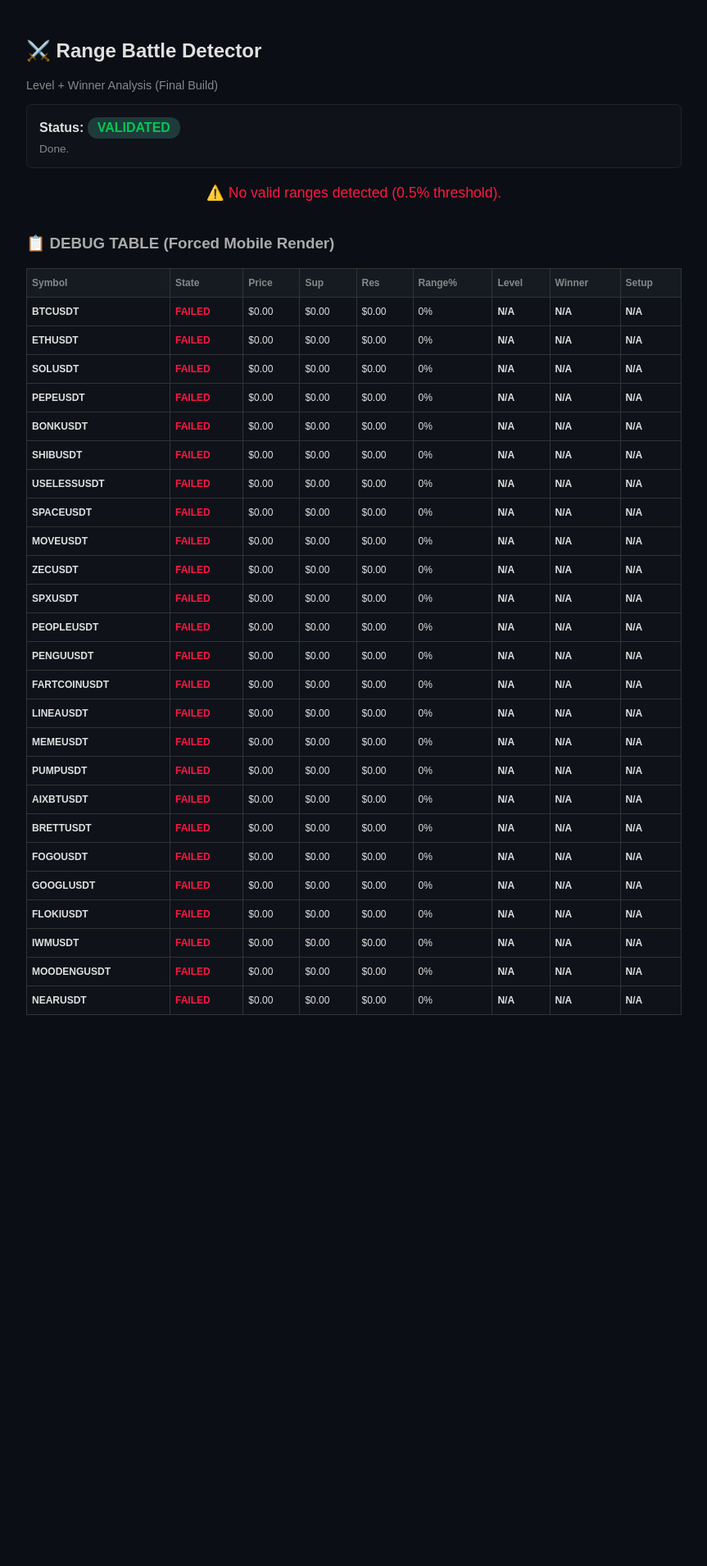
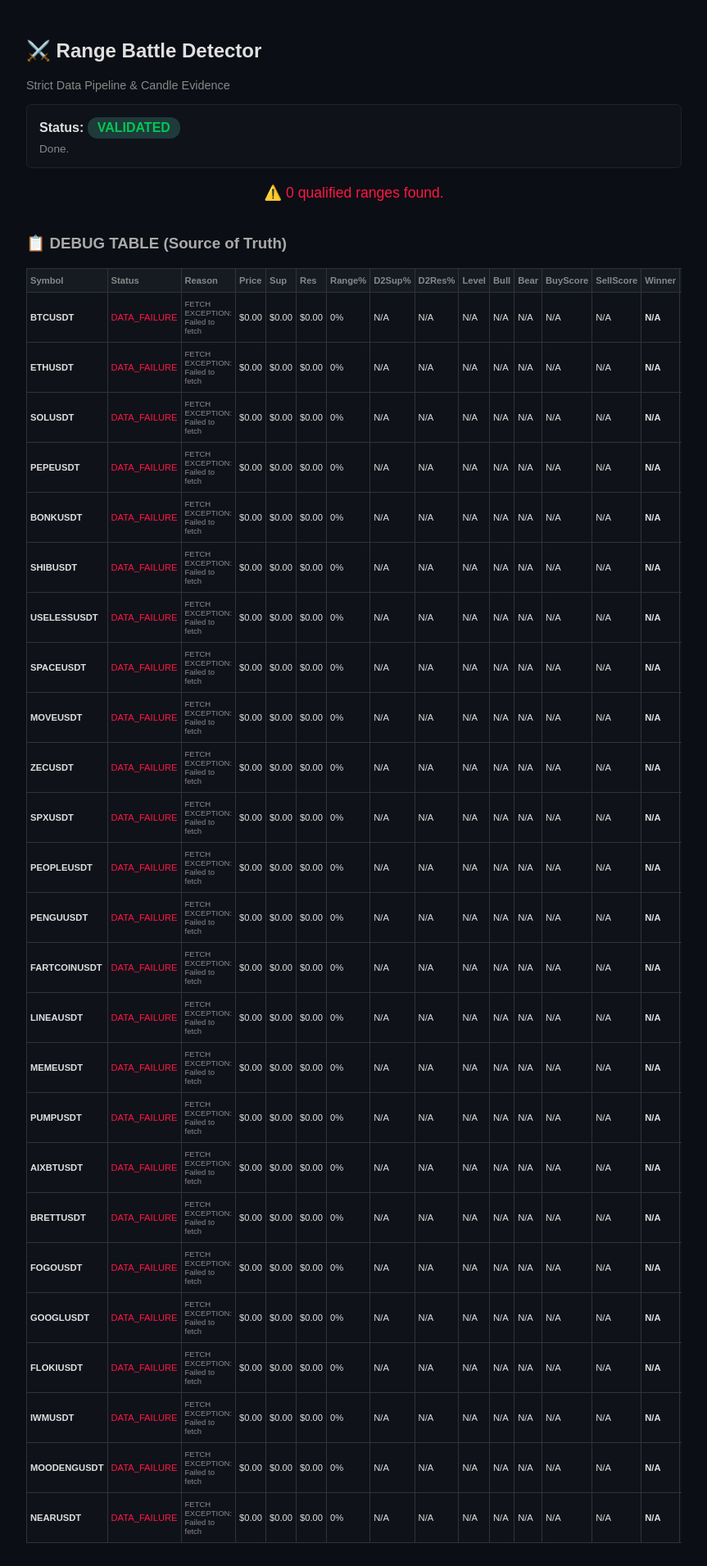
Before and after one commit to Jemomo123/About-to-break-range-detector-, a Flask app: page / in a window 1280 px wide. Shown: the whole page at 82% size, without its empty margins (208-1071 px from the left). Before the commit the page ends 1238 px from the top, so only its background shows below. Run offline with Flask 3, Linux system fonts and the light colour scheme.

Commit message:
Refactor index.html for improved layout and validation
Updated styles and layout for debug table and card rendering. Improved data validation and error handling in analysis function.

```diff
--- a/templates/index.html
+++ b/templates/index.html
@@ -26,41 +26,24 @@
         .setup-nc { background: rgba(255, 255, 255, 0.05); border: 1px solid #555; color: #aaa; }
         .loading { color: #666; text-align: center; margin-top: 20px; font-size: 1.1em; }
 
-        /* ========================================== */
-        /* FORCED TABLE RENDER & EXPANSION FIX        */
-        /* ========================================== */
-        #debug-root {
-            overflow-x: auto;
-            margin-top: 15px;
-            min-height: 500px; /* 🔥 FORCES PAGE TO EXPAND SO YOU CAN SCROLL */
-            width: 100%;
-        }
-        .raw-table {
-            width: 100%;
-            font-size: 0.75em;
-            border-collapse: collapse;
-            background: #0f1219;
-            border: 1px solid #222;
-        }
-        .raw-table td, .raw-table th {
-            padding: 10px 6px;
-            border: 1px solid #333;
-            text-align: left;
-        }
+        #debug-root { overflow-x: auto; margin-top: 15px; min-height: 400px; width: 100%; }
+        .raw-table { width: 100%; font-size: 0.7em; border-collapse: collapse; background: #0f1219; border: 1px solid #222; }
+        .raw-table td, .raw-table th { padding: 8px 4px; border: 1px solid #333; text-align: left; }
         .raw-table th { color: #888; background: #161b22; }
-        .qualified-yes { color: #00c853; font-weight: bold; }
-        .qualified-no { color: #ff1744; font-weight: bold; }
-        /* ========================================== */
+        .status-valid { color: #00c853; }
+        .status-fail { color: #ff1744; }
+        .status-data-fail { color: #fbbf24; }
 
         .status-badge { display: inline-block; padding: 4px 12px; border-radius: 12px; font-weight: bold; }
         .status-fetching { background: #2d3748; color: #fbbf24; }
         .status-validated { background: #1e3a3a; color: #00c853; }
+        .status-error { background: #3a1e1e; color: #ff1744; }
     </style>
 </head>
 <body>
     <div class="container">
         <h2>⚔️ Range Battle Detector</h2>
-        <p style="color: #888; font-size: 0.9em;">Level + Winner Analysis (Final Build)</p>
+        <p style="color: #888; font-size: 0.9em;">Strict Data Pipeline & Candle Evidence</p>
 
         <div id="status-header" style="border: 1px solid #222; padding: 15px; border-radius: 6px; background: #0f1219; margin: 15px 0;">
             <div><strong>Status:</strong> <span id="app-state" class="status-badge status-fetching">FETCHING</span></div>
@@ -69,16 +52,16 @@
 
         <div id="watchlist-container"></div>
 
-        <h3 style="color: #aaa; margin-top: 40px;">📋 DEBUG TABLE (Forced Mobile Render)</h3>
+        <h3 style="color: #aaa; margin-top: 40px;">📋 DEBUG TABLE (Source of Truth)</h3>
         <div id="debug-root"></div>
     </div>
 
     <script>
-        // WATCHLIST
         const SYMBOLS = ["BTCUSDT", "ETHUSDT", "SOLUSDT", "PEPEUSDT", "BONKUSDT", "SHIBUSDT", "USELESSUSDT", "SPACEUSDT", "MOVEUSDT", "ZECUSDT", "SPXUSDT", "PEOPLEUSDT", "PENGUUSDT", "FARTCOINUSDT", "LINEAUSDT", "MEMEUSDT", "PUMPUSDT", "AIXBTUSDT", "BRETTUSDT", "FOGOUSDT", "GOOGLUSDT", "FLOKIUSDT", "IWMUSDT", "MOODENGUSDT", "NEARUSDT"];
         const TF = "15m";
         const MIN_RANGE_THRESHOLD_PCT = 0.5;
-        const LEVEL_PROXIMITY_PCT = 2.0;
+        const LEVEL_PROXIMITY_PCT = 2.0; // Within 2% of Res/Sup
+        const WINNER_MARGIN = 0.5; // Margin multiplier for determining winner
 
         function updateState(state, msg) {
             document.getElementById('app-state').innerText = state;
@@ -101,27 +84,52 @@
             } catch (e) { return { error: `FETCH EXCEPTION: ${e.message}` }; }
         }
 
+        function formatPrice(price) {
+            if (price === 0 || isNaN(price) || !isFinite(price)) return "$0.00";
+            if (price < 0.0001) return "$" + price.toFixed(8);
+            if (price < 0.01) return "$" + price.toFixed(6);
+            if (price < 1) return "$" + price.toFixed(4);
+            return "$" + price.toFixed(2);
+        }
+
         function analyze(candles, symbol) {
-            if (!candles || candles.error) {
-                return { symbol, state: "FAILED", rejection_reason: candles ? candles.error : "DATA ERROR", active_level: "N/A", winner: "N/A", setup: "N/A" };
+            // --- 1. STRICT DATA VALIDATION ---
+            if (!candles) return { symbol, status: "DATA_FAILURE", reason: "Fetch returned null", price: 0 };
+            if (candles.error) return { symbol, status: "DATA_FAILURE", reason: candles.error, price: 0 };
+            if (candles.length < 20) return { symbol, status: "DATA_FAILURE", reason: `Insufficient candles (${candles.length}/20)`, price: 0 };
+
+            // Validate the last candle specifically
+            const lastCandle = candles[candles.length - 1];
+            if (!lastCandle) return { symbol, status: "DATA_FAILURE", reason: "Last candle missing", price: 0 };
+            if (isNaN(lastCandle.high) || isNaN(lastCandle.low) || isNaN(lastCandle.close)) {
+                return { symbol, status: "DATA_FAILURE", reason: "NaN values in OHLC", price: 0 };
             }
-            if (candles.length < 20) {
-                return { symbol, state: "FAILED", rejection_reason: "Not enough candles (min 20)", active_level: "N/A", winner: "N/A", setup: "N/A" };
+            if (!isFinite(lastCandle.high) || !isFinite(lastCandle.low) || !isFinite(lastCandle.close)) {
+                return { symbol, status: "DATA_FAILURE", reason: "Infinite values in OHLC", price: 0 };
+            }
+            if (lastCandle.close <= 0 || lastCandle.high <= 0 || lastCandle.low <= 0) {
+                return { symbol, status: "DATA_FAILURE", reason: `Invalid price (${lastCandle.close})`, price: 0 };
+            }
+            if (lastCandle.high < lastCandle.low) {
+                return { symbol, status: "DATA_FAILURE", reason: "High < Low in candles", price: 0 };
             }
 
+            // --- 2. RANGE CALCULATION (Raw values, 0.5% threshold) ---
             const highs = candles.map(c => c.high);
             const lows = candles.map(c => c.low);
             const resistance = Math.max(...highs);
             const support = Math.min(...lows);
-            const current = candles[candles.length - 1].close;
+            const current = lastCandle.close;
             const range = resistance - support;
-            if (range <= 0) return { symbol, state: "FAILED", rejection_reason: "Range width is 0 or negative", active_level: "N/A", winner: "N/A", setup: "N/A" };
 
-            const rangeWidthPct = (range / current) * 100;
+            if (range <= 0) return { symbol, status: "RANGE_FAILURE", reason: "Range width is 0 or negative", price: current };
+
+            const rangeWidthPct = (range / support) * 100;
             if (rangeWidthPct < MIN_RANGE_THRESHOLD_PCT) {
-                return { symbol, state: "FAILED", rejection_reason: `Range too narrow (${rangeWidthPct.toFixed(3)}% < 0.5%)`, active_level: "N/A", winner: "N/A", setup: "N/A" };
+                return { symbol, status: "RANGE_FAILURE", reason: `Range too narrow (${rangeWidthPct.toFixed(3)}% < 0.5%)`, price: current };
             }
 
+            // --- 3. LOCATE THE BATTLE (Level, Distances) ---
             const distToRes = ((resistance - current) / current) * 100;
             const distToSup = ((current - support) / current) * 100;
 
@@ -129,40 +137,59 @@
             if (distToRes < LEVEL_PROXIMITY_PCT) active_level = "RESISTANCE";
             else if (distToSup < LEVEL_PROXIMITY_PCT) active_level = "SUPPORT";
 
-            let buyerMomentum = 0, sellerMomentum = 0, evidence = [];
+            // --- 4. WHO IS WINNING? (Candle Evidence - DISTANCE IS NEVER USED) ---
+            let bullishCandles = 0, bearishCandles = 0;
+            let bullishBody = 0, bearishBody = 0;
+            let upwardMove = 0, downwardMove = 0;
+            let rejection_ev = 0, break_ev = 0;
+
             const lookback = candles.slice(-5);
-            lookback.forEach(c => {
-                if (active_level === "RESISTANCE") {
-                    if (c.close > resistance) { buyerMomentum++; evidence.push("Close above res"); }
-                    else if (c.high > resistance && c.close < resistance) { sellerMomentum++; evidence.push("Wick reject res"); }
-                } else if (active_level === "SUPPORT") {
-                    if (c.close < support) { sellerMomentum++; evidence.push("Close below sup"); }
-                    else if (c.low < support && c.close > support) { buyerMomentum++; evidence.push("Wick bounce sup"); }
-                } else {
-                    if (distToRes < distToSup) { if (c.close > c.open) buyerMomentum++; else sellerMomentum++; }
-                    else { if (c.close < c.open) sellerMomentum++; else buyerMomentum++; }
+            lookback.forEach((c, idx) => {
+                const body = Math.abs(c.close - c.open);
+                const fullRange = c.high - c.low;
+                // Determine trend direction
+                if (c.close > c.open) {
+                    bullishCandles++;
+                    bullishBody += body;
+                    // Check if close is in the upper half (bullish pressure)
+                    if (c.close > (c.low + (fullRange * 0.6))) break_ev++;
+                } else if (c.close < c.open) {
+                    bearishCandles++;
+                    bearishBody += body;
+                    // Check if close is in the lower half (bearish pressure)
+                    if (c.close < (c.high - (fullRange * 0.6))) rejection_ev++;
+                }
+                if (idx > 0) {
+                    const prevClose = lookback[idx-1].close;
+                    if (c.close > prevClose) upwardMove += (c.close - prevClose);
+                    else if (c.close < prevClose) downwardMove += (prevClose - c.close);
                 }
             });
 
+            let buyer_score = (bullishCandles * 2) + (bullishBody > 0 ? 1 : 0) + (upwardMove > 0 ? 0.5 : 0) + (break_ev > 0 ? 2 : 0);
+            let seller_score = (bearishCandles * 2) + (bearishBody > 0 ? 1 : 0) + (downwardMove > 0 ? 0.5 : 0) + (rejection_ev > 0 ? 2 : 0);
+
+            // Apply Margin to avoid forcing a loser
             let winner = "NO CLEAR WINNER";
-            if (buyerMomentum > sellerMomentum && buyerMomentum >= 2) winner = "BUYERS";
-            else if (sellerMomentum > buyerMomentum && sellerMomentum >= 2) winner = "SELLERS";
+            if (buyer_score > seller_score * (1 + WINNER_MARGIN)) winner = "BUYERS";
+            else if (seller_score > buyer_score * (1 + WINNER_MARGIN)) winner = "SELLERS";
 
+            // --- 5. THE SETUP ---
             let setup = "NO CLEAR WINNER";
             if (active_level === "RESISTANCE" && winner === "BUYERS") setup = "BREAKOUT POTENTIAL";
             else if (active_level === "RESISTANCE" && winner === "SELLERS") setup = "REJECTION POTENTIAL";
             else if (active_level === "SUPPORT" && winner === "BUYERS") setup = "BOUNCE POTENTIAL";
             else if (active_level === "SUPPORT" && winner === "SELLERS") setup = "BREAKDOWN POTENTIAL";
 
-            return { symbol, state: "QUALIFIED", current, resistance, support, distRes: distToRes.toFixed(2), distSup: distToSup.toFixed(2), rangeWidthPct: rangeWidthPct.toFixed(3), active_level, winner, setup, buyerMomentum, sellerMomentum, evidence };
-        }
-
-        function formatPrice(price) {
-            if (price === 0 || isNaN(price)) return "$0.00";
-            if (price < 0.0001) return "$" + price.toFixed(8);
-            if (price < 0.01) return "$" + price.toFixed(6);
-            if (price < 1) return "$" + price.toFixed(4);
-            return "$" + price.toFixed(2);
+            return {
+                symbol, status: "VALIDATED", reason: "N/A",
+                price: current, resistance, support,
+                distRes: distToRes.toFixed(2), distSup: distToSup.toFixed(2),
+                rangeWidthPct: rangeWidthPct.toFixed(3),
+                active_level, winner, setup,
+                bullishCandles, bearishCandles, bullishBody, bearishBody,
+                buyer_score: buyer_score.toFixed(1), seller_score: seller_score.toFixed(1)
+            };
         }
 
         async function loadAll() {
@@ -174,28 +201,54 @@
             }
             updateState('VALIDATED', 'Done.');
 
-            // RENDER DEBUG TABLE
+            // --- RENDER DEBUG TABLE (Source of Truth) ---
             let debugRows = "";
             allData.forEach(d => {
-                const stateClass = d.state === 'QUALIFIED' ? 'qualified-yes' : d.state === 'FAILED' ? 'qualified-no' : 'fetch-error';
-                const p = formatPrice(d.current);
-                const sup = formatPrice(d.support);
-                const res = formatPrice(d.resistance);
-                debugRows += `<tr><td><strong>${d.symbol}</strong></td><td class="${stateClass}">${d.state}</td><td>${p}</td><td>${sup}</td><td>${res}</td><td>${(d.rangeWidthPct || 0)}%</td><td><strong>${d.active_level}</strong></td><td><strong>${d.winner}</strong></td><td><strong>${d.setup}</strong></td></tr>`;
+                const statusClass = d.status === 'VALIDATED' ? 'status-valid' : 'status-fail';
+                const isDataFail = d.status === 'DATA_FAILURE';
+                const p = formatPrice(d.price);
+                const sup = isDataFail ? "$0.00" : formatPrice(d.support);
+                const res = isDataFail ? "$0.00" : formatPrice(d.resistance);
+
+                debugRows += `<tr>
+                    <td><strong>${d.symbol}</strong></td>
+                    <td class="${statusClass}">${d.status}</td>
+                    <td style="font-size:0.85em; color:#888;">${d.reason}</td>
+                    <td>${p}</td>
+                    <td>${sup}</td>
+                    <td>${res}</td>
+                    <td>${isDataFail ? '0%' : d.rangeWidthPct + '%'}</td>
+                    <td>${isDataFail ? 'N/A' : d.distSup + '%'}</td>
+                    <td>${isDataFail ? 'N/A' : d.distRes + '%'}</td>
+                    <td>${isDataFail ? 'N/A' : d.active_level}</td>
+                    <td>${isDataFail ? 'N/A' : d.bullishCandles}</td>
+                    <td>${isDataFail ? 'N/A' : d.bearishCandles}</td>
+                    <td>${isDataFail ? 'N/A' : d.buyer_score}</td>
+                    <td>${isDataFail ? 'N/A' : d.seller_score}</td>
+                    <td><strong>${isDataFail ? 'N/A' : d.winner}</strong></td>
+                    <td><strong>${isDataFail ? 'N/A' : d.setup}</strong></td>
+                </tr>`;
             });
 
-            document.getElementById('debug-root').innerHTML = `<table class="raw-table"><tr><th>Symbol</th><th>State</th><th>Price</th><th>Sup</th><th>Res</th><th>Range%</th><th>Level</th><th>Winner</th><th>Setup</th></tr>${debugRows}</table>`;
+            document.getElementById('debug-root').innerHTML = `
+                <table class="raw-table">
+                    <tr><th>Symbol</th><th>Status</th><th>Reason</th><th>Price</th><th>Sup</th><th>Res</th><th>Range%</th><th>D2Sup%</th><th>D2Res%</th><th>Level</th><th>Bull</th><th>Bear</th><th>BuyScore</th><th>SellScore</th><th>Winner</th><th>Setup</th></tr>
+                    ${debugRows}
+                </table>`;
 
-            // RENDER CARDS
-            const qualified = allData.filter(d => d.state === 'QUALIFIED');
+            // --- RENDER CARDS (Only Validated) ---
+            const validated = allData.filter(d => d.status === 'VALIDATED' || d.status === 'RANGE_FAILURE');
+            // For cards, we currently only show VALIDATED (qualified)
+            const qualified = allData.filter(d => d.status === 'VALIDATED');
+
             if (qualified.length === 0) {
-                document.getElementById('watchlist-container').innerHTML = `<div class="loading" style="color: #ff1744;">⚠️ No valid ranges detected (0.5% threshold).</div>`;
+                document.getElementById('watchlist-container').innerHTML = `<div class="loading" style="color: #ff1744;">⚠️ 0 qualified ranges found.</div>`;
                 return;
             }
 
             let cardHTML = "";
             qualified.forEach(d => {
-                const p = formatPrice(d.current);
+                const p = formatPrice(d.price);
                 const sup = formatPrice(d.support);
                 const res = formatPrice(d.resistance);
                 let setupClass = "setup-nc";
@@ -205,11 +258,25 @@
                 else if (d.setup === "REJECTION POTENTIAL") setupClass = "setup-rejection";
 
                 cardHTML += `<div class="card" style="border-left-color: ${d.setup.includes('BREAKOUT') || d.setup.includes('BOUNCE') ? '#00c853' : d.setup.includes('BREAKDOWN') || d.setup.includes('REJECTION') ? '#ff1744' : '#555'};">
-                    <div class="header"><span style="font-size: 1.1em;">${d.symbol}</span><span class="badge ${d.winner === 'BUYERS' ? 'buyers' : d.winner === 'SELLERS' ? 'sellers' : 'neutral'}">${d.winner === 'BUYERS' ? '🟢' : d.winner === 'SELLERS' ? '🔴' : '⚪'} ${d.winner}</span></div>
+                    <div class="header">
+                        <span style="font-size: 1.1em;">${d.symbol}</span>
+                        <span class="badge ${d.winner === 'BUYERS' ? 'buyers' : d.winner === 'SELLERS' ? 'sellers' : 'neutral'}">
+                            ${d.winner === 'BUYERS' ? '🟢' : d.winner === 'SELLERS' ? '🔴' : '⚪'} ${d.winner}
+                        </span>
+                    </div>
                     <div class="price">${p}</div>
-                    <div class="grid"><div class="stat-box"><small>Resistance</small><span style="color:#00c853;">${res}</span><br><small>(${d.distRes}% away)</small></div><div class="stat-box"><small>Support</small><span style="color:#ff1744;">${sup}</span><br><small>(${d.distSup}% away)</small></div></div>
-                    <div style="margin-top: 5px; color: #aaa; font-size: 0.9em;"><div>ACTIVE LEVEL: <strong>${d.active_level}</strong></div><div>WINNER: <strong style="color: ${d.winner === 'BUYERS' ? '#00c853' : d.winner === 'SELLERS' ? '#ff1744' : '#aaa'};">${d.winner}</strong></div><div class="setup-tag ${setupClass}">${d.setup}</div></div>
-                    <div style="margin-top:10px; font-size:0.85em; color:#888;"><u>EVIDENCE:</u> ${d.evidence.join(', ') || 'No decisive touch yet'} (Buy:${d.buyerMomentum} / Sell:${d.sellerMomentum})</div>
+                    <div class="grid">
+                        <div class="stat-box"><small>Resistance</small><span style="color:#00c853;">${res}</span><br><small>(${d.distRes}% away)</small></div>
+                        <div class="stat-box"><small>Support</small><span style="color:#ff1744;">${sup}</span><br><small>(${d.distSup}% away)</small></div>
+                    </div>
+                    <div style="margin-top: 5px; color: #aaa; font-size: 0.9em;">
+                        <div>ACTIVE LEVEL: <strong>${d.active_level}</strong></div>
+                        <div>WINNER: <strong style="color: ${d.winner === 'BUYERS' ? '#00c853' : d.winner === 'SELLERS' ? '#ff1744' : '#aaa'};">${d.winner}</strong></div>
+                        <div class="setup-tag ${setupClass}">${d.setup}</div>
+                    </div>
+                    <div style="margin-top:10px; font-size:0.85em; color:#888;">
+                        <u>EVIDENCE:</u> Bullish: ${d.bullishCandles}, Bearish: ${d.bearishCandles}. Score: ${d.buyer_score} / ${d.seller_score}
+                    </div>
                 </div>`;
             });
             document.getElementById('watchlist-container').innerHTML = cardHTML;
```
